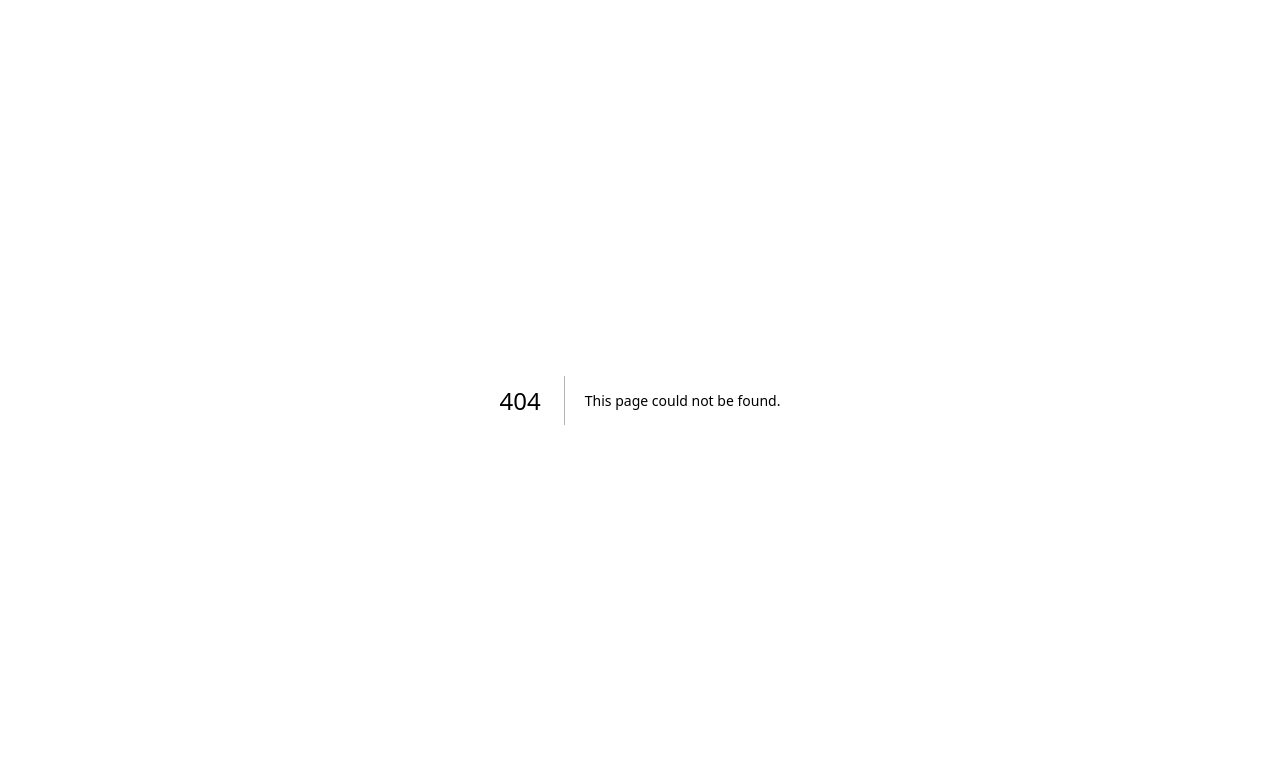
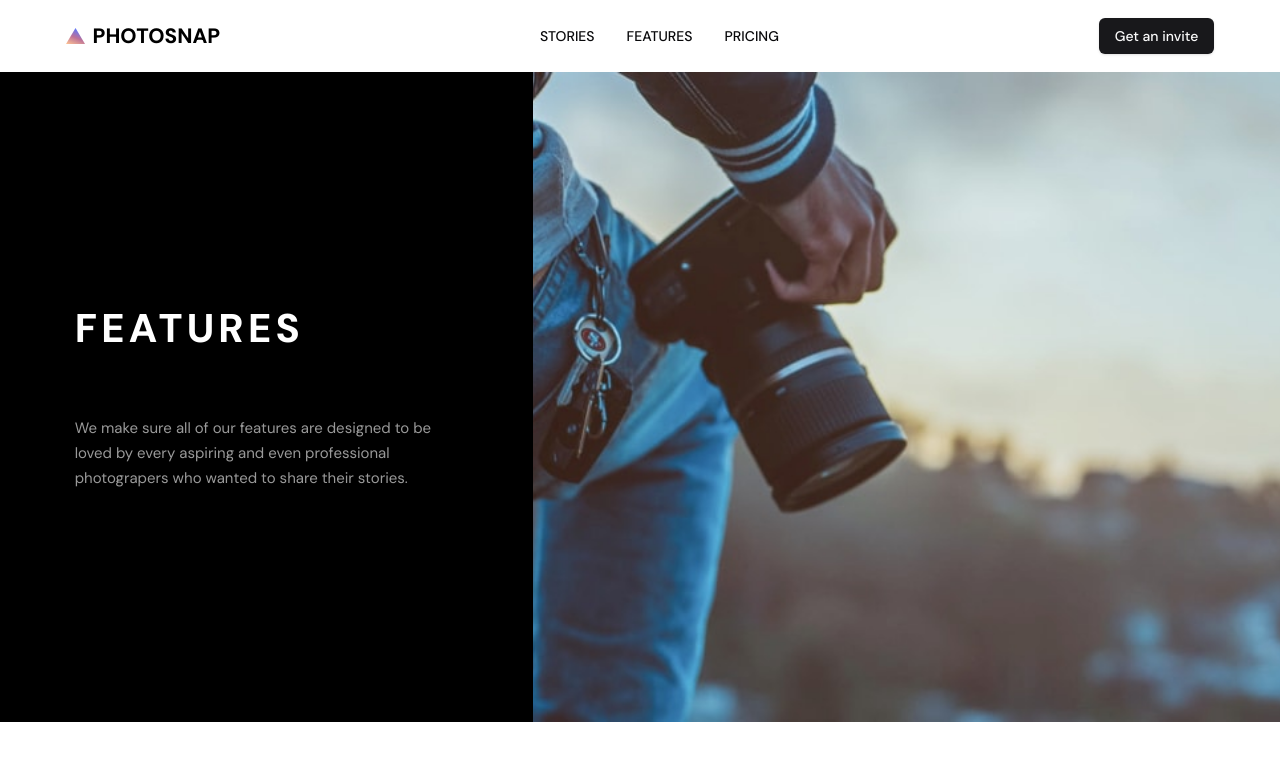
Before and after one commit to Miss-nonso/photosnap, a Next.js app: page /features in a window 1280 px wide. Before the commit this address had no page. Shown: the top 760 px of the page. Built offline with nearby package versions, Linux system fonts and the light colour scheme.

Commit message:
Create features page

```diff
--- /dev/null
+++ b/app/features/page.jsx
@@ -0,0 +1,14 @@
+import React from "react";
+import FeaturesHero from "@/public/component/features/FeaturesHero";
+import Navbar from "@/public/component/Navbar";
+
+const Features = () => {
+  return (
+    <>
+      <Navbar />
+      <FeaturesHero />
+    </>
+  );
+};
+
+export default Features;
--- a/app/globals.css
+++ b/app/globals.css
@@ -78,7 +78,7 @@ body {
 }
 
 header {
-  @apply flex justify-between items-center p-4 px-8 h-[4.5rem] w-full bg-white md:justify-around;
+  @apply flex justify-between items-center p-4 px-8 h-[4.5rem] w-full bg-white md:px-[4.1rem] md:justify-between;
 }
 
 .mobile-menu-trigger {
@@ -107,7 +107,7 @@ header {
 }
 
 .grid-text {
-  @apply bg-black text-[var(--white)] grid place-content-center px-8 py-20 w-[100%] md:w-[65%] lg:w-5/12;
+  @apply bg-black text-[var(--white)] grid place-content-center px-8 py-20 w-[100%] md:w-[65%] lg:w-5/12 2xl:w-[45%];
 }
 
 /* .grid-text {
@@ -135,7 +135,7 @@ header {
   @apply flex-col-reverse md:flex-row-reverse;
 }
 .grid-img {
-  @apply h-[271px] md:h-[40.625rem] w-full md:w-[35%] lg:w-7/12 py-[12rem];
+  @apply h-[271px]  md:h-[40.625rem] w-full md:w-[35%] lg:h-[650px] lg:w-7/12 2xl:w-[55%] py-[12rem];
   background-position: center;
   background-repeat: no-repeat;
   background-size: cover;
@@ -212,11 +212,11 @@ header {
 }
 
 footer {
-  @apply bg-[var(--black)] grid place-items-center lg:h-[250px] text-white w-full;
+  @apply bg-[var(--black)] py-10 grid place-items-center lg:min-h-[250px] text-white w-full;
 }
 
 footer .footer-main-wrapper {
-  @apply py-10 grid w-[80%] 2xl:w-[75%] md:flex md:relative md:justify-between lg:flex lg:justify-between;
+  @apply grid w-[80%]  2xl:w-[75%] bg-[var(--black)] md:flex md:relative md:justify-between lg:flex lg:justify-between;
 }
 
 .footer-main-content {
@@ -255,20 +255,24 @@ footer .footer-main-wrapper {
 /* STORIES */
 
 .stories-hero-img {
-  @apply lg:h-[93vh] md:min-h-[650px];
-  background: url(../public/assets/stories/desktop/moon-of-appalacia.jpg);
-  background-position: center;
+  @apply h-[317px]  bg-[url('../public/assets/stories/tablet/moon-of-appalacia.jpg')] md:bg-[url('../public/assets/stories/desktop/moon-of-appalacia.jpg')]  md:min-h-[650px] lg:h-[650px]  lg:bg-[url('../public/assets/stories/desktop/moon-of-appalacia.jpg')] bg-center bg-no-repeat bg-cover;
+  /* background: url(../public/assets/stories/desktop/moon-of-appalacia.jpg); */
+  /* background-position: center;
   background-repeat: no-repeat;
-  background-size: cover;
+  background-size: cover; */
+}
+
+.stories-hero-mobile {
+  @apply grid md:hidden;
 }
 
 .stories-hero-overlay {
-  @apply h-[100vh] relative;
+  @apply h-[317px]  md:min-h-[650px] lg:h-[650px]   relative;
   background-color: rgba(0, 0, 0, 0.5);
 }
 
 .stories-hero-content-wrapper {
-  @apply text-white absolute top-[10rem] p-4 md:w-2/3 md:p-5 lg:w-1/2 lg:pl-[8rem] grid gap-4;
+  @apply hidden text-white absolute top-[10rem] p-4 md:grid md:w-2/3 md:pl-[4rem] md:p-5 lg:w-1/2 lg:pl-[8rem] gap-4;
 }
 
 .stories-hero-content-wrapper h5 {
@@ -291,5 +295,11 @@ footer .footer-main-wrapper {
 }
 
 .stories-hero-content-wrapper .description {
-  @apply opacity-60 text-[15px] leading-[25px] lg:pr-16 2xl:pr-[9rem];
+  @apply opacity-60 text-[15px] leading-[25px] md:w-[77%] lg:min-w-[65%] 2xl:min-w-[75%]  2xl:pr-[9rem];
 }
+
+/* FEATURES */
+
+.features-hero {
+  @apply bg-[url('../public/assets/features/desktop/hero.jpg')];
+}
--- a/app/page.js
+++ b/app/page.js
@@ -7,16 +7,17 @@ import ImageGrid from "@/public/component/ImageGrid";
 import { imageGridData } from "@/public/assets/data/homeData";
 import InfoSection from "@/public/component/home/InfoSection";
 import Footer from "@/public/component/Footer";
+import { infoSectionData } from "@/public/assets/data/homeData";
 
 export default function Home() {
   return (
     <div>
       <Navbar />
-      <main className="flex flex-col  row-start-2 items-center sm:items-start">
+      <main className="flex flex-col ">
         {/* <MobileNavbar /> */}
         <HomeLayout />
         <ImageGrid imageData={imageGridData.slice(0, 4)} />
-        <InfoSection />
+        <InfoSection infoSectionData={infoSectionData.slice(3)} />
         <Footer />
       </main>
     </div>
--- /dev/null
+++ b/app/pricing/page.jsx
@@ -0,0 +1,7 @@
+import React from "react";
+
+const Pricing = () => {
+  return <div>Pricing</div>;
+};
+
+export default Pricing;
--- /dev/null
+++ b/public/component/features/FeaturesHero.jsx
@@ -0,0 +1,28 @@
+import React from "react";
+import TextContainer from "@/public/component/home/TextContainer";
+import ImgContainer from "@/public/component/home/ImgContainer";
+
+const FeaturesHero = () => {
+  return (
+    <div
+      className="grid"
+      style={{
+        width: "100%"
+      }}
+    >
+      <div className={`home-grid-layout `}>
+        <TextContainer
+          heading={["FEATURES"]}
+          paraText="We make sure all of our features are designed to be loved by every aspiring and even professional photograpers who wanted to share their stories."
+          linkText=""
+          linkHref=""
+          bgcolor="bleck"
+          showTextLink={false}
+        />
+        <ImgContainer imgClassname="features-hero" />
+      </div>
+    </div>
+  );
+};
+
+export default FeaturesHero;
--- a/public/component/home/HomeLayout.jsx
+++ b/public/component/home/HomeLayout.jsx
@@ -51,6 +51,7 @@ const HomeLayout = () => {
               linkText={linkText}
               linkHref={linkHref}
               bgcolor={index !== 0 ? "white" : "bleck"}
+              showTextLink={true}
             />
             <ImgContainer imgClassname={imgClassname} />
           </div>
--- a/public/component/home/TextContainer.jsx
+++ b/public/component/home/TextContainer.jsx
@@ -2,7 +2,14 @@ import React from "react";
 
 import TextLink from "./TextLink";
 
-const TextContainer = ({ heading, paraText, linkText, linkHref, bgcolor }) => {
+const TextContainer = ({
+  heading,
+  paraText,
+  linkText,
+  linkHref,
+  bgcolor,
+  showTextLink
+}) => {
   return (
     <div className={`grid-text ${bgcolor === "white" && "grid-text-white"}`}>
       <div className="grid-text-content">
@@ -15,10 +22,13 @@ const TextContainer = ({ heading, paraText, linkText, linkHref, bgcolor }) => {
           }}
           className="text-[2.5rem]"
         >
-          {heading[0]} <br /> {heading[1]} <br /> {heading[2] ? heading[2] : ""}{" "}
+          {heading[0]} <br /> {heading[1] ? heading[1] : ""} <br />{" "}
+          {heading[2] ? heading[2] : ""}{" "}
         </h2>
         <p>{paraText}</p>
-        <TextLink linkText={linkText} href={linkHref} bgcolor={bgcolor} />
+        {showTextLink && (
+          <TextLink linkText={linkText} href={linkHref} bgcolor={bgcolor} />
+        )}
       </div>
     </div>
   );
```
Also changed, not shown: public/assets/data/homeData.js (+19 -1 lines), public/component/stories/StoriesHero.jsx (+42 -1 lines).
